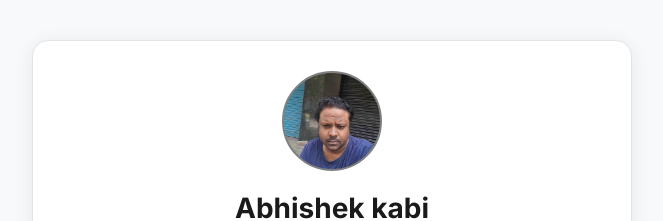
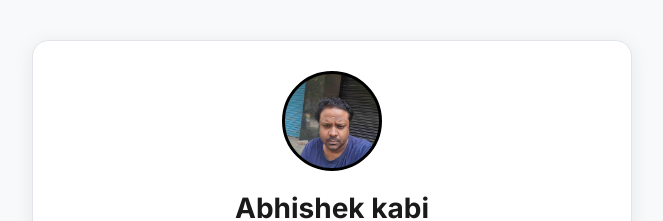
Before and after one commit to abk2191/jobs, a React (Vite) app: page / in a window 1280 px wide. Shown: the top 221 px of the page, without its empty margins (308-971 px from the left). Built offline with nearby package versions, Linux system fonts and the light colour scheme; a web font is replaced by a local one.

Commit message:
Added new features

```diff
--- a/src/index.css
+++ b/src/index.css
@@ -199,7 +199,7 @@ body {
 .my-image-div {
   height: 100px;
   width: 100px;
-  border: 2px solid gray;
+  border: 3px solid black;
   border-radius: 50%;
   background-image: url("/abk.jpg");
   background-size: cover;
```
